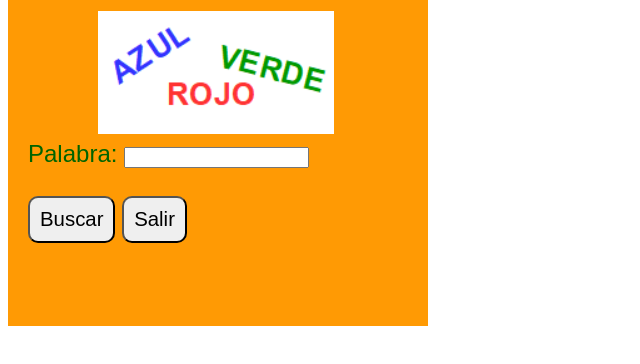
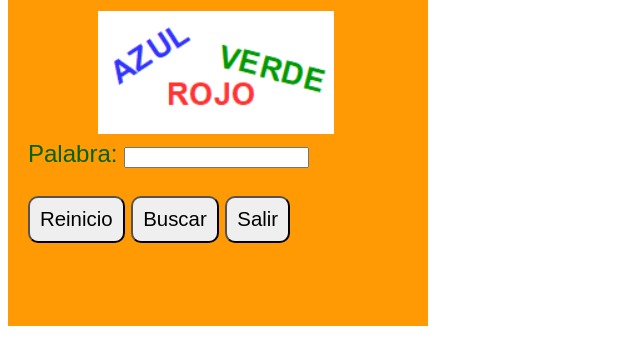
Before and after one commit to AlbaTech4/Busqueda, a plain HTML site: page index.html in a window 1280 px wide. Shown: the part 172-536 px from the top of the page, without its empty margins (0-640 px from the left). Drawn offline with Linux system fonts and the light colour scheme.

Commit message:
Segunda versión: Proyecto Búsqueda

```diff
--- a/busqueda.js
+++ b/busqueda.js
@@ -20,3 +20,8 @@ function buscar(){
 function salir(){
     window.close();
 }
+
+function reinicio(){
+    document.getElementById("mensaje").value="";
+    document.getElementById("palabra").value="";
+}
--- a/index.html
+++ b/index.html
@@ -16,6 +16,7 @@
     <img style="margin-left: 70px;" src="images/palabras.png">
     <form>
         Palabra: <input type="text" id="palabra"><br><br>
+        <input type="button" onclick="reinicio()" value="Reinicio" class="boton">
         <input type="button" onclick="buscar()" value="Buscar" class="boton">
         <input type="button" onclick="salir()" value="Salir" class="boton">
     </form>
```
